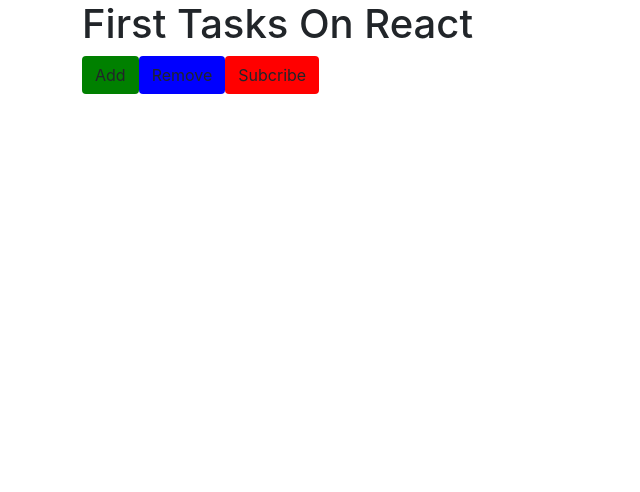
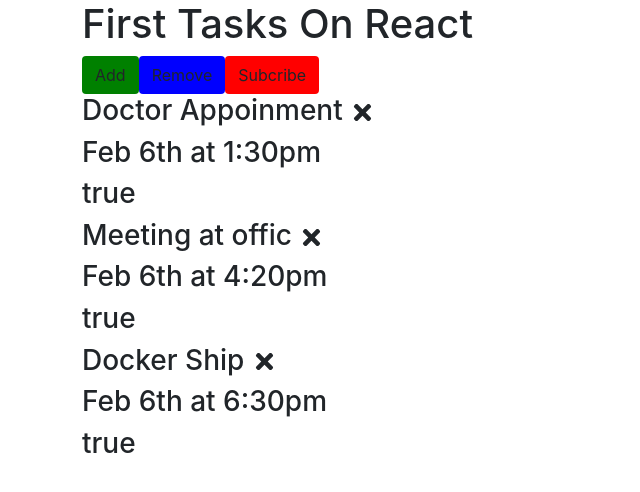
Before and after one commit to shumon-das/reactjs, a React (Create React App) app: page / in a window 1280 px wide. Shown: the top 492 px of the page, without its empty margins (0-640 px from the left). Built offline with nearby package versions, Linux system fonts and the light colour scheme.

Commit message:
delete task delete functionality

```diff
--- a/package.json
+++ b/package.json
@@ -9,6 +9,7 @@
     "axios": "^0.21.4",
     "react": "^17.0.2",
     "react-dom": "^17.0.2",
+    "react-icons": "^4.2.0",
     "react-scripts": "4.0.3",
     "web-vitals": "^1.0.1"
   },
--- a/src/App.js
+++ b/src/App.js
@@ -1,11 +1,65 @@
 import './App.css';
 import Header from './components/Header'
+import Tasks from './components/Tasks';
+// import useState from 'react'
 
 function App() {
 
+const tasks = [
+  {
+      id: 1,
+      text: 'Doctor Appoinment',
+      day: 'Feb 6th at 1:30pm',
+      reminder: true,
+  // eslint-disable-next-line no-sequences
+  },
+  {
+      id: 2,
+      text: 'Meeting at offic',
+      day: 'Feb 6th at 4:20pm',
+      reminder: false,
+  },
+  {
+      id: 3,
+      text: 'Docker Ship',
+      day: 'Feb 6th at 6:30pm',
+      reminder: true
+  },
+
+]
+    // const [tasks, setTasks] = useState([
+    //     {
+    //         id: 1,
+    //         text: 'Doctor Appoinment',
+    //         day: 'Feb 6th at 1:30pm',
+    //         reminder: true,
+    //     },
+    //     {
+    //         id: 2,
+    //         text: 'Meeting at offic',
+    //         day: 'Feb 6th at 4:20pm',
+    //         reminder: true,
+    //     },
+    //     {
+    //         id: 3,
+    //         text: 'Docker Ship',
+    //         day: 'Feb 6th at 6:30pm',
+    //         reminder: true
+    //     },
+
+    // ])
+
+    const deleteTask = (id) => {
+      console.log('delete', id);
+    }
+
   return (
     <div className="container">
-        <Header/>
+      <div className="app">
+          <Header/>
+          <Tasks tasks={tasks} onDelete={deleteTask}/>
+      </div>
+
     </div>
   );
 }
--- a/src/components/Button.js
+++ b/src/components/Button.js
@@ -10,7 +10,8 @@
 }
 Button.propTypes = {
     text : PropTypes.string,
-    color : PropTypes.string
+    color : PropTypes.string,
+    onClick : PropTypes.func.isRequired
 }
 
 export default Button
--- a/src/components/Header.js
+++ b/src/components/Header.js
@@ -11,8 +11,8 @@
             <header className="header">
                 <h1>First Tasks {title}</h1>
                   <Button color="green" text="Add" onClick={onClickFunc}/>
-                  <Button color="blue" text="Remove"/>
-                  <Button color="red" text="Subcribe"/>
+                  <Button color="blue" text="Remove" onClick={onClickFunc}/>
+                  <Button color="red" text="Subcribe" onClick={onClickFunc}/>
             </header>
         </div>
     )
--- /dev/null
+++ b/src/components/Task.js
@@ -0,0 +1,14 @@
+/* eslint-disable no-cond-assign */
+import { FaTimes} from 'react-icons/fa'
+
+const Task = ({task, onDelete}) => {
+    return (
+        <div className="task">
+            <h3>{task.text} <FaTimes style={{fontSize: "25px",cursor:'pointer'}} onClick={() => onDelete(task.id)}/></h3>
+            <h3>{task.day}</h3>
+            <h3>{task.reminder = true ? "true" : "false"}</h3>
+        </div>
+    )
+}
+
+export default Task
--- /dev/null
+++ b/src/components/Tasks.js
@@ -0,0 +1,15 @@
+import Task from "./Task"
+
+const Tasks = ({tasks, onDelete}) => {
+
+    return (
+        <>
+            {
+              tasks.map( (task)=>(   <Task key={task.id} task={task} onDelete={onDelete} /> ) )
+
+            }
+        </>
+    )
+}
+
+export default Tasks
```
